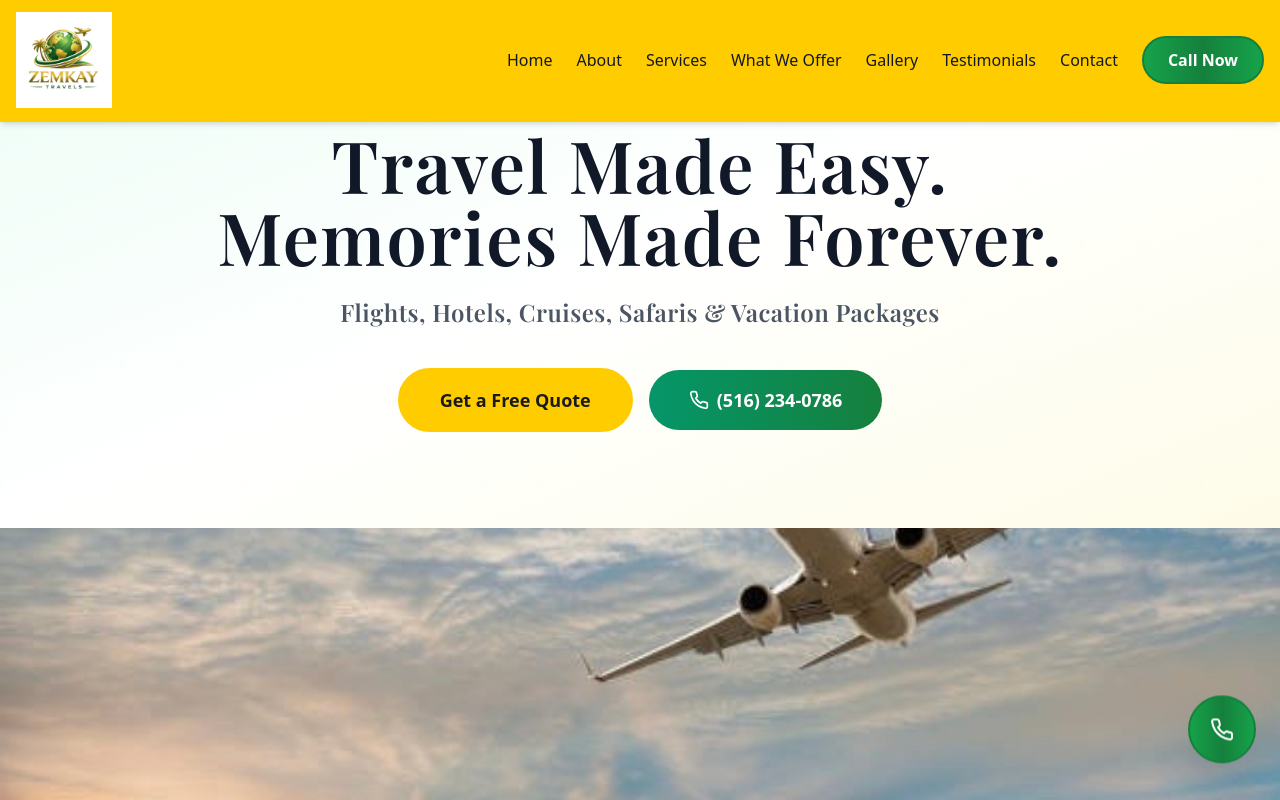
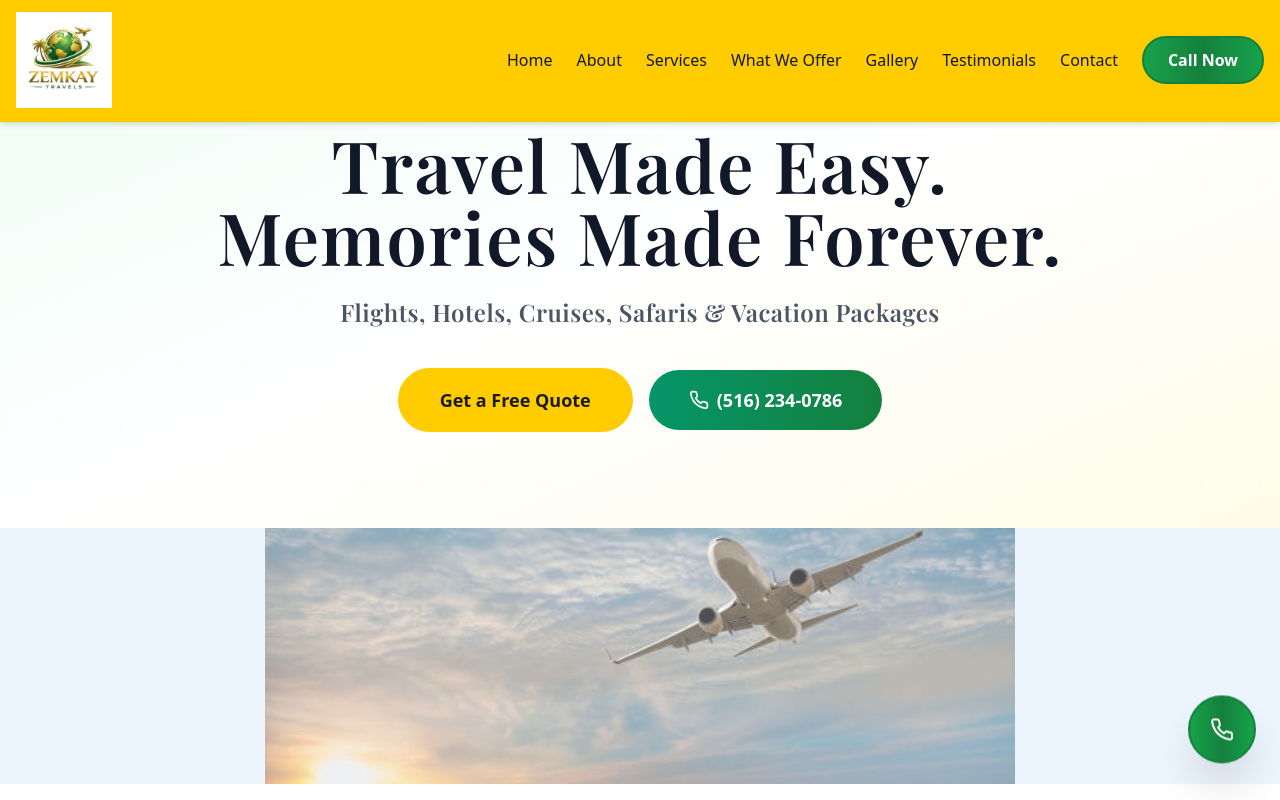
Before and after one commit to DoubleB00/Zemkay-Travels, a React (Vite) app: page / in a window 1280 px wide. Shown: the top 800 px of the page. Built offline with nearby package versions, Linux system fonts and the light colour scheme.

Commit message:
Updated App.tsx

```diff
--- a/src/App.tsx
+++ b/src/App.tsx
@@ -120,7 +120,7 @@ function App() {
 
       {/* Banner Separator */}
       <section
-        className="relative overflow-hidden"
+        className="relative"
         style={{
           width: '100vw',
           position: 'relative',
@@ -128,18 +128,22 @@ function App() {
           right: '50%',
           marginLeft: '-50vw',
           marginRight: '-50vw',
-          height: 'clamp(180px, 22vw, 280px)'
+          height: 'clamp(160px, 20vw, 280px)',
+          backgroundImage: `linear-gradient(90deg,
+            rgba(237, 245, 255, 1) 0%,
+            rgba(237, 245, 255, 0.3) 15%,
+            rgba(237, 245, 255, 0.3) 85%,
+            rgba(237, 245, 255, 1) 100%),
+            url('/att.ey117fo0kzzpc69gbvw5icflkk9zeieaxr0tuvedfuo.jpg')`,
+          backgroundColor: '#edf5ff',
+          backgroundRepeat: 'no-repeat',
+          backgroundPosition: 'center',
+          backgroundSize: 'contain'
         }}
-      >
-        <img
-          src="/att.ey117fo0kzzpc69gbvw5icflkk9zeieaxr0tuvedfuo.jpg"
-          srcSet="/att.ey117fo0kzzpc69gbvw5icflkk9zeieaxr0tuvedfuo.jpg 1x, /att.ey117fo0kzzpc69gbvw5icflkk9zeieaxr0tuvedfuo.jpg 2x"
-          alt="Airplane soaring through beautiful sky - ZEmKay Travels"
-          className="w-full h-full object-cover object-center"
-          loading="lazy"
-          style={{ imageRendering: 'crisp-edges' }}
-        />
-      </section>
+        role="img"
+        aria-label="Airplane soaring through beautiful sky - ZEmKay Travels"
+      />
+
 
       <section id="about" className="py-24 bg-white relative overflow-hidden">
         <div
```
